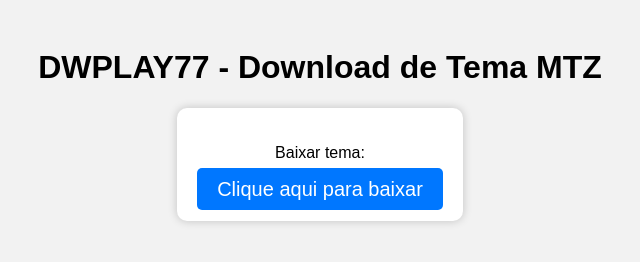
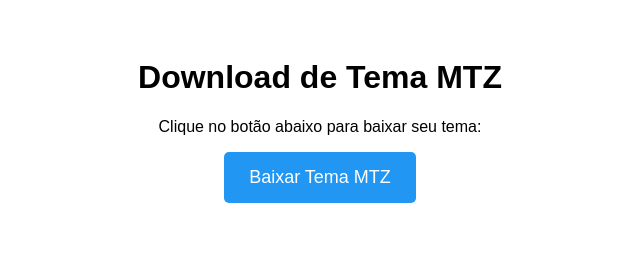
Before and after one commit to dwplay77/dwplay77mtzfiles, a plain HTML site: page index.html in a window 1280 px wide. Shown: the whole page, without its empty margins (320-960 px from the left). Drawn offline with Linux system fonts and the light colour scheme.

Commit message:
Update title and download button in index.html

```diff
--- a/index.html
+++ b/index.html
@@ -2,40 +2,32 @@
 <html lang="pt-BR">
 <head>
     <meta charset="UTF-8">
-    <title>DWPlay77 MTZ Files</title>
+    <title>DWPlay77 MTZ Files — Download Tema</title>
     <style>
-        body {
-            font-family: Arial, sans-serif;
-            background: #f2f2f2;
-            padding: 20px;
-            text-align: center;
-        }
-        .box {
-            background: white;
-            padding: 20px;
-            border-radius: 10px;
+        body { font-family: Arial, sans-serif; text-align: center; padding: 30px; }
+        a.download-btn {
             display: inline-block;
-            box-shadow: 0 0 10px rgba(0,0,0,0.2);
-        }
-        a {
-            font-size: 20px;
-            padding: 10px 20px;
-            background: #0077ff;
+            padding: 15px 25px;
+            background: #2196f3;
             color: white;
             text-decoration: none;
             border-radius: 5px;
+            font-size: 18px;
         }
-        a:hover {
-            background: #005ce6;
+        a.download-btn:hover {
+            background: #0b7dda;
         }
     </style>
 </head>
 <body>
-    <h1>DWPLAY77 - Download de Tema MTZ</h1>
+    <h1>Download de Tema MTZ</h1>
+    <p>Clique no botão abaixo para baixar seu tema:</p>
 
-    <div class="box">
-        <p>Baixar tema:</p>
-        <a href="downloads" download>Clique aqui para baixar</a>
-    </div>
+    <a class="download-btn"
+       href="https://raw.githubusercontent.com/dwplay77/dwplay77mtzfiles/main/downloads/PlayCJ2222.mtz"
+       download>
+       Baixar Tema MTZ
+    </a>
+
 </body>
 </html>
```
